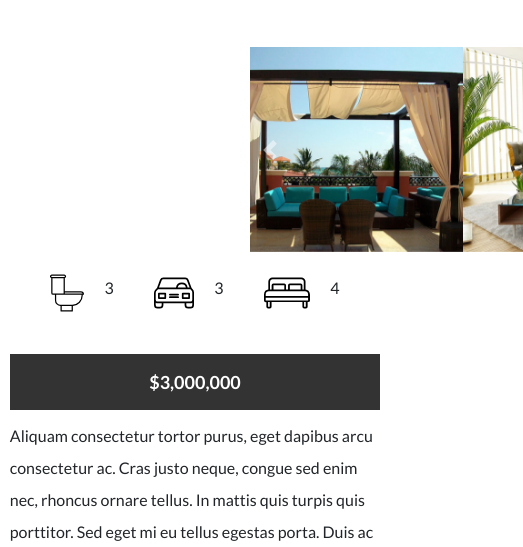
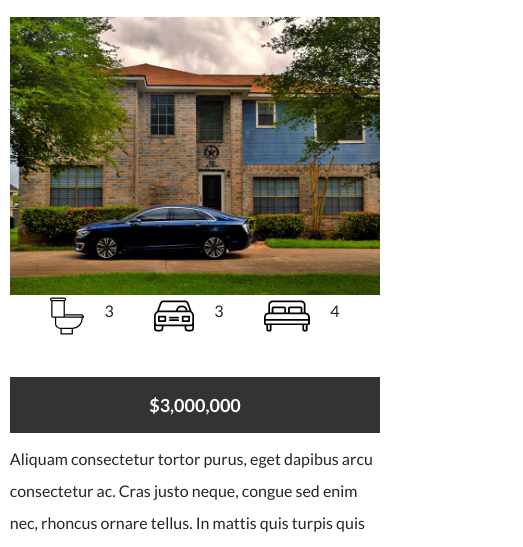
Before and after one commit to karbermudez/desarrolloWeb, a website: page casa.html in a window 390 px wide. Shown: the part 287-834 px from the top of the page, 523 px wide, since content can reach past the window. Drawn offline with nearby package versions, Linux system fonts and the light colour scheme.

Commit message:
fixing carousel for mobile

```diff
--- a/casa.html
+++ b/casa.html
@@ -76,6 +76,8 @@
 
     <main class="main contenedor seccion contenido-centrado">
         <div class="anuncio-ppal">
+
+            <img src="./imgs/anuncio5.jpg" alt="imagen anuncio" class="imagen-mobile">
             <div class="resumen-propiedad">
 
                 <ul class="iconos-caracteristicas">
--- a/scss/_anuncios.scss
+++ b/scss/_anuncios.scss
@@ -109,8 +109,16 @@
     display: flex;
     justify-content: center;
     width: 70%;
-    margin-left: 25rem;
-    margin-top: 5rem;
+    margin: 5rem auto;
+    @media (max-width: 768px) {
+        display: none;
+    }
+}
+
+.imagen-mobile {
+    @media (min-width: 767px) {
+        display: none;
+    }
 }
 
 .boton-contacto {
```
Also changed, not shown: css/style.css, 1 other file.
